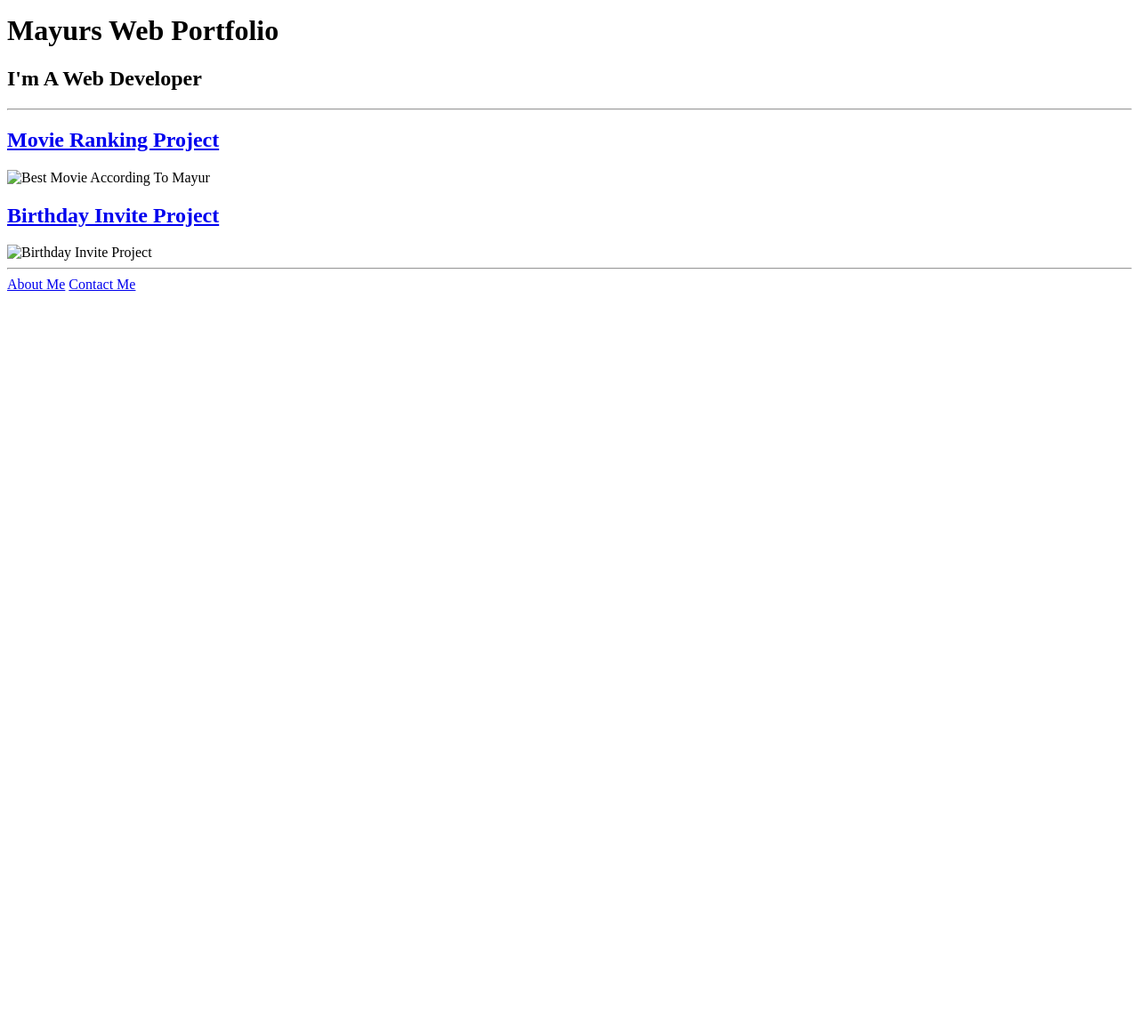
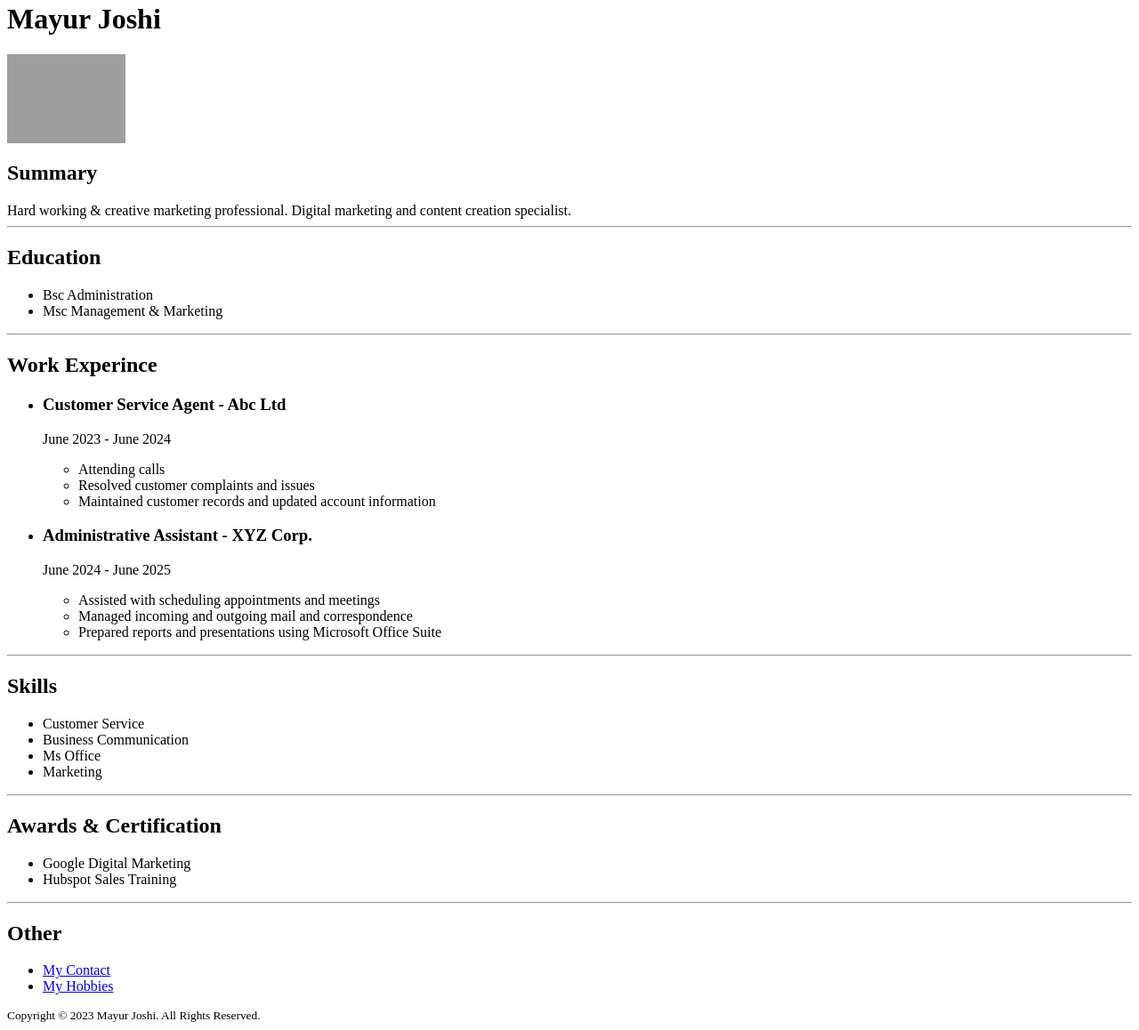
Before and after one commit to Mayurjoshi22/html-Cv-Project, a plain HTML site: page index.html in a window 1280 px wide. Shown: the part 5-1163 px from the top of the page at 89% size. Before the commit the page ends 800 px from the top, so only its background shows below. Drawn offline with Linux system fonts and the light colour scheme; grey boxes are pictures that could not be loaded.

Commit message:
Add files via upload

```diff
--- a/index.html
+++ b/index.html
@@ -1,40 +1,92 @@
-<!-- TODO 1: Create the HTML Boilerplate -->
-<!-- TODO 2: Add Your previous projects' HTML into the public folder -->
-<!-- TODO 3: Take screenshots of your project previews and add the images to the images folder -->
+<Index class="html"></Index>
+<!DOCTYPE html>
+<html lang="en">
+        <head>
+            <meta charset="UTF-8">
+            <title>My CV</title>
+        </head>
 
-<!-- TODO 4: Add titles/subtitles etc. -->
+        <body>
+            <h1>Mayur Joshi</h1>
+            <img src="./image.jpg" height="100" alt="profile pic" />
+            <h2>Summary</h2>
+            <text>Hard working & creative marketing professional. Digital marketing and content creation specialist.</text>
 
-<!-- TODO 5: Add a link to the project pages -->
+            <hr />
 
-<!-- TODO 6: Add images to show the project previews
-HINT for TODO 6: You can use the height attribute set to 200 to make the image smaller:
-https://developer.mozilla.org/en-US/docs/Web/HTML/Element/img#attr-height -->
+            <h2>Education</h2>
+            <ul>
+                <li>Bsc Administration</li>
+                <li>Msc Management & Marketing</li>
+            </ul>
 
-<!-- TODO 7: Add the Contact Me and About Me page links -->
+            <hr />
 
-<!DOCTYPE html>
-<html lang="en"></html>
 
-<head>
-    <meta charset="UTF-8">
-    <title>Mayurs Web Portfolio</title>
-</head>
+            <h2>Work Experince</h2>
+            <ul>
+                <li><h3>Customer Service Agent - Abc Ltd</h3></li>
+                <p>June 2023 - June 2024</p>
+                 <ul>
+                    <li>Attending calls</li>
+                    <li>Resolved customer complaints and issues
+                    </li>
+                    <li>Maintained customer records and updated account information
+                    </li>
+                </ul>
+            </ul>
+            <ul>
+                 <li><h3>Administrative Assistant - XYZ Corp.</h3></li>
+                 <p>June 2024 - June 2025</p>
+                  <ul>
+                    <li>Assisted with scheduling appointments and meetings</li>
+                    <li>Managed incoming and outgoing mail and correspondence
+                    </li>
+                    <li>Prepared reports and presentations using Microsoft Office Suite
+                    </li>
+                  </ul>
 
-<Body>
-    <h1>Mayurs Web Portfolio</h1>
-     <h2>I'm A Web Developer</h2>
+            </ul>
 
-     <hr />
+         <hr />
+           <h2>Skills</h2>
+            <ul>
+                <li>Customer Service</li>
+                <li>Business Communication</li>
+                <li>Ms Office</li>
+                <li>Marketing</li>
+            </ul>
 
-     <h2><a href="./public/Mayurs Fav Movies.html">Movie Ranking Project</a></h2>
-     <img src="./assets/images/Screenshot 2023-11-08 at 20.56.24.png" height="200" alt="Best Movie According To Mayur" />
+         <hr />
+           <h2>Awards & Certification</h2>
+            <ul>
+                <li>Google Digital Marketing</li>
+                <li>Hubspot Sales Training</li>
+            </ul>
 
-     <h2><a href="./public/Q2's Bday Invite.html">Birthday Invite Project</a></h2>
-     <img src="./assets/images/Screenshot 2023-11-08 at 21.09.13.png" height="200" alt="Birthday Invite Project" />
+         <hr />
 
-     <hr />
+         <h2>Other</h2>
+         <ul>
+            <li><a href="./Contact.html">My Contact</a></li>
+            <li><a href="./Hobby2.html">My Hobbies</a></li>
+         </ul>
 
-     <a href="./public/about.html">About Me</a>
-     <a href="./public/contact.html">Contact Me</a>
 
-</Body>
+
+         <footer>
+            <small>
+              Copyright © 2023 Mayur Joshi. All Rights Reserved.
+            </small>
+          </footer>
+
+
+
+
+
+
+
+
+        </body>
+
+</html>
```
Also changed, not shown: Contact.html (added, +16 -0 lines), Hobby2.html (added, +25 -0 lines), 1 other file.
